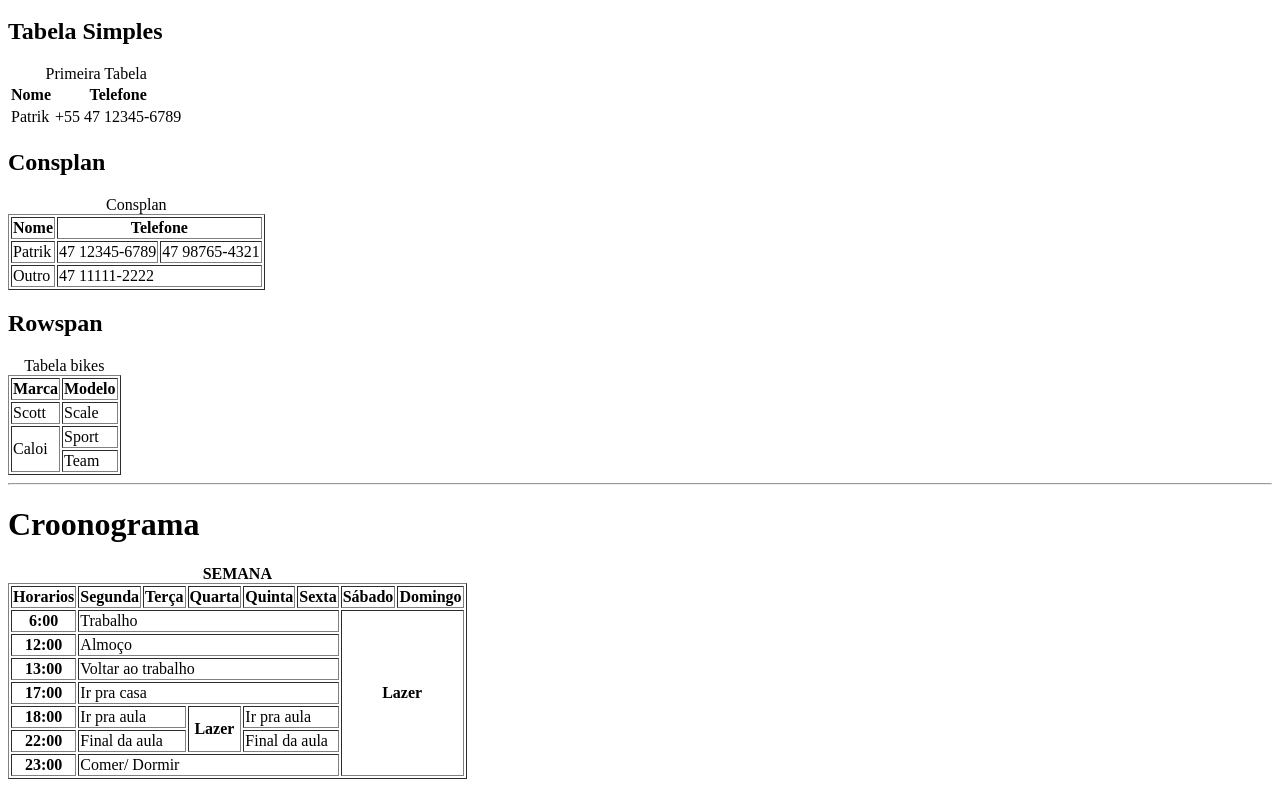
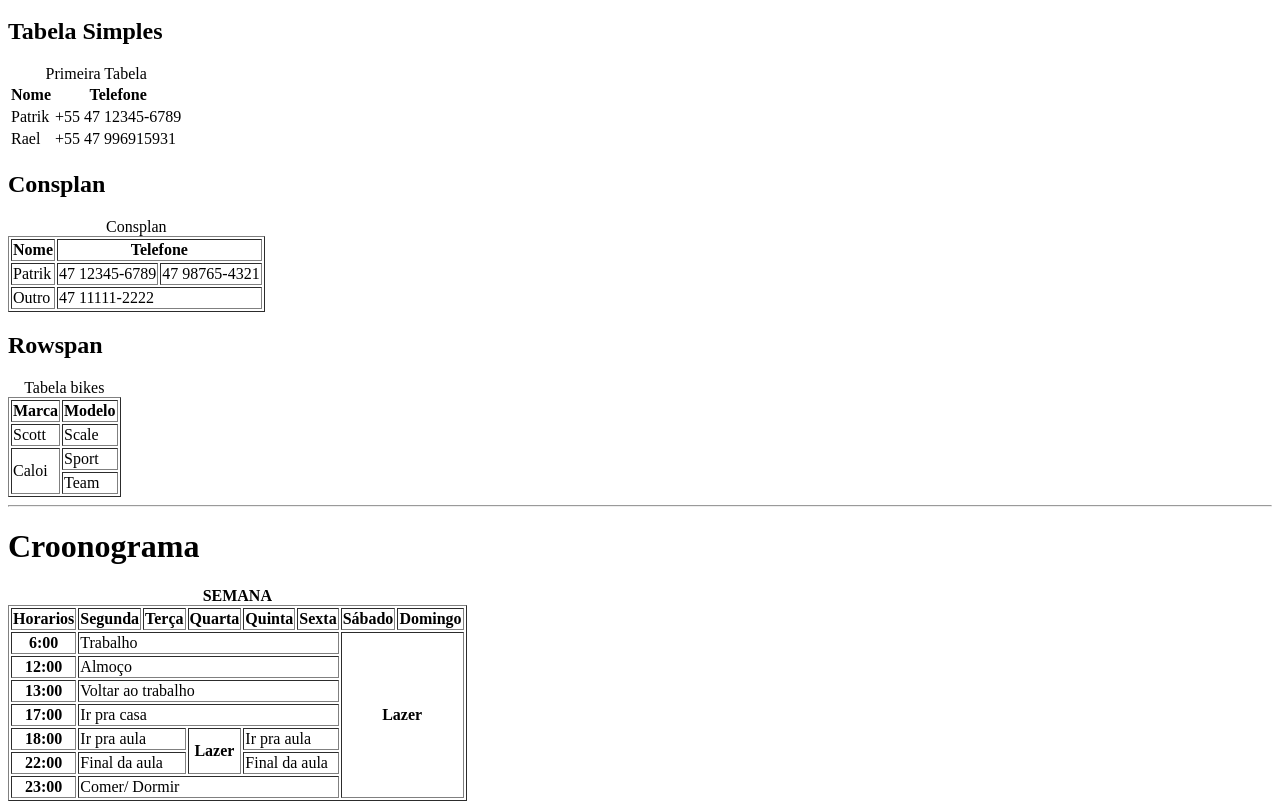
Before and after one commit to RaelRonsani/Aula-de-Desenvolvimento, a plain HTML site: page index.html in a window 1280 px wide. Shown: the part 1580-2389 px from the top of the page. Before the commit the page ends 2367 px from the top, so only its background shows below. Drawn offline with Linux system fonts and the light colour scheme; files whose address does not match are found by name.

Commit message:
Update index.html

```diff
--- a/index.html
+++ b/index.html
@@ -45,6 +45,10 @@
       <tr>
         <td>Patrik</td>
         <td>+55 47 12345-6789</td>
+      </tr>
+      <tr>
+        <td>Rael</td>
+        <td>+55 47 996915931</td>
       </tr>
     </table>
   <h2>Consplan</h2>
```
